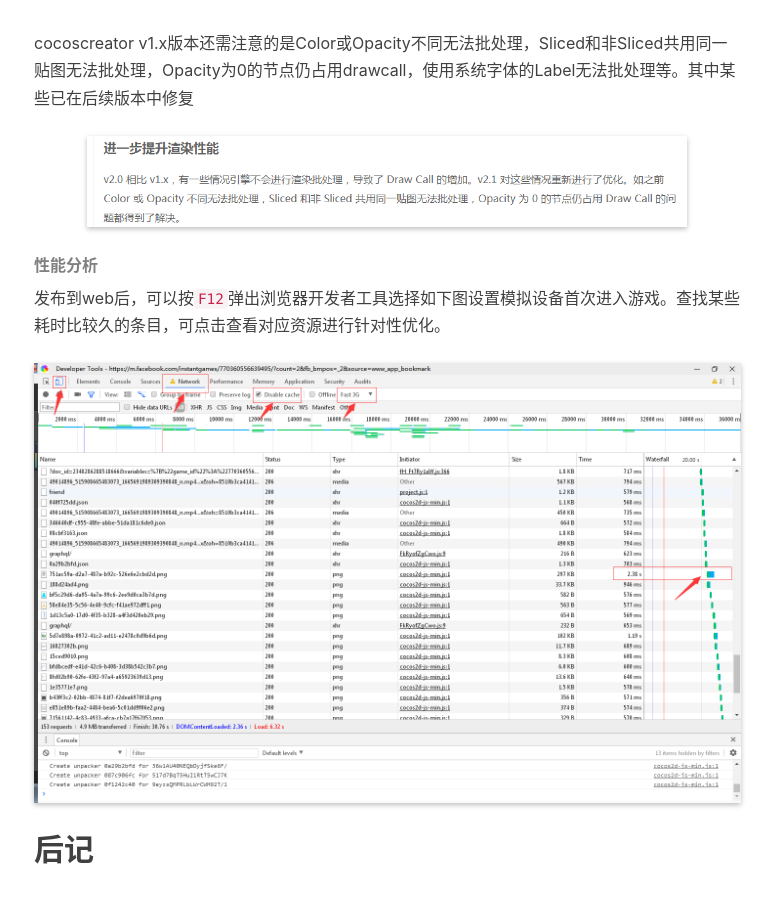
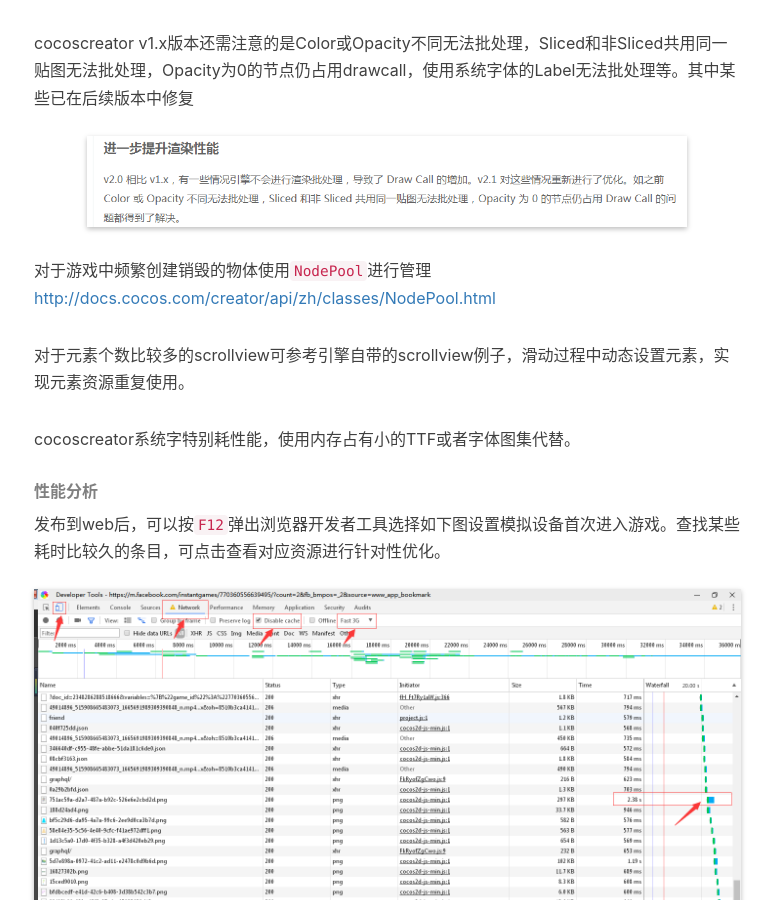
Before and after one commit to huangx916/huangx916.github.io, a Jekyll site: the page built from _posts/2018-12-04-cocos.markdown, in a window 1280 px wide and 900 px high, scrolled down 6160 px. Shown: the whole window, without its empty margins (231-1005 px from the left). Built offline with Jekyll 4.4.1, drawn with Linux system fonts in a browser that asks for light colours; nearby versions of some CDN libraries; comment, search, counter and statistics services are not loaded.

Commit message:
Update 2018-12-04-cocos.markdown

```diff
--- a/_posts/2018-12-04-cocos.markdown
+++ b/_posts/2018-12-04-cocos.markdown
@@ -106,6 +106,12 @@ B B C B B
 cocoscreator v1.x版本还需注意的是Color或Opacity不同无法批处理，Sliced和非Sliced共用同一贴图无法批处理，Opacity为0的节点仍占用drawcall，使用系统字体的Label无法批处理等。其中某些已在后续版本中修复
 <img class="shadow" src="/img/in-post/cocos/5.png" width="600">
 
+对于游戏中频繁创建销毁的物体使用`NodePool`进行管理[http://docs.cocos.com/creator/api/zh/classes/NodePool.html](http://docs.cocos.com/creator/api/zh/classes/NodePool.html)
+
+对于元素个数比较多的scrollview可参考引擎自带的scrollview例子，滑动过程中动态设置元素，实现元素资源重复使用。
+
+cocoscreator系统字特别耗性能，使用内存占有小的TTF或者字体图集代替。
+
 ###### 性能分析
 发布到web后，可以按`F12`弹出浏览器开发者工具选择如下图设置模拟设备首次进入游戏。查找某些耗时比较久的条目，可点击查看对应资源进行针对性优化。
 <img class="shadow" src="/img/in-post/cocos/6.png" width="1000">
```
